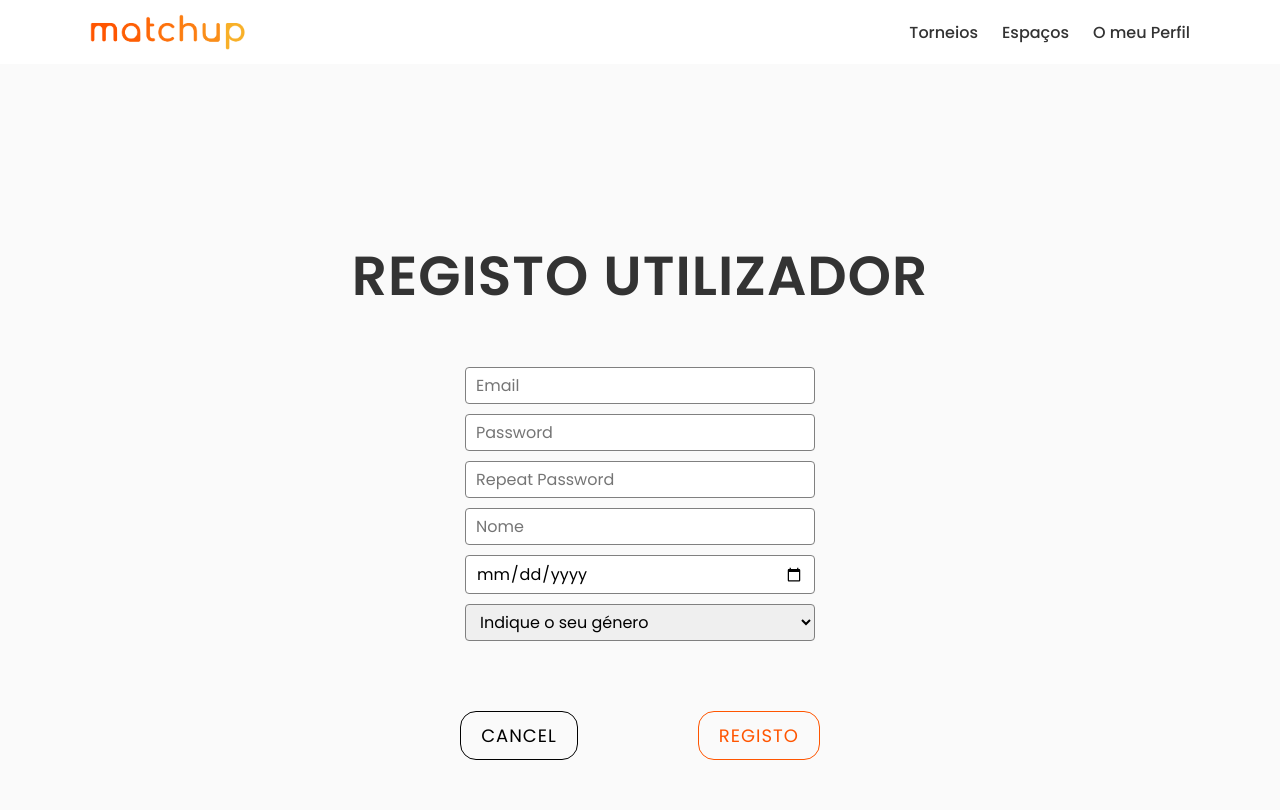
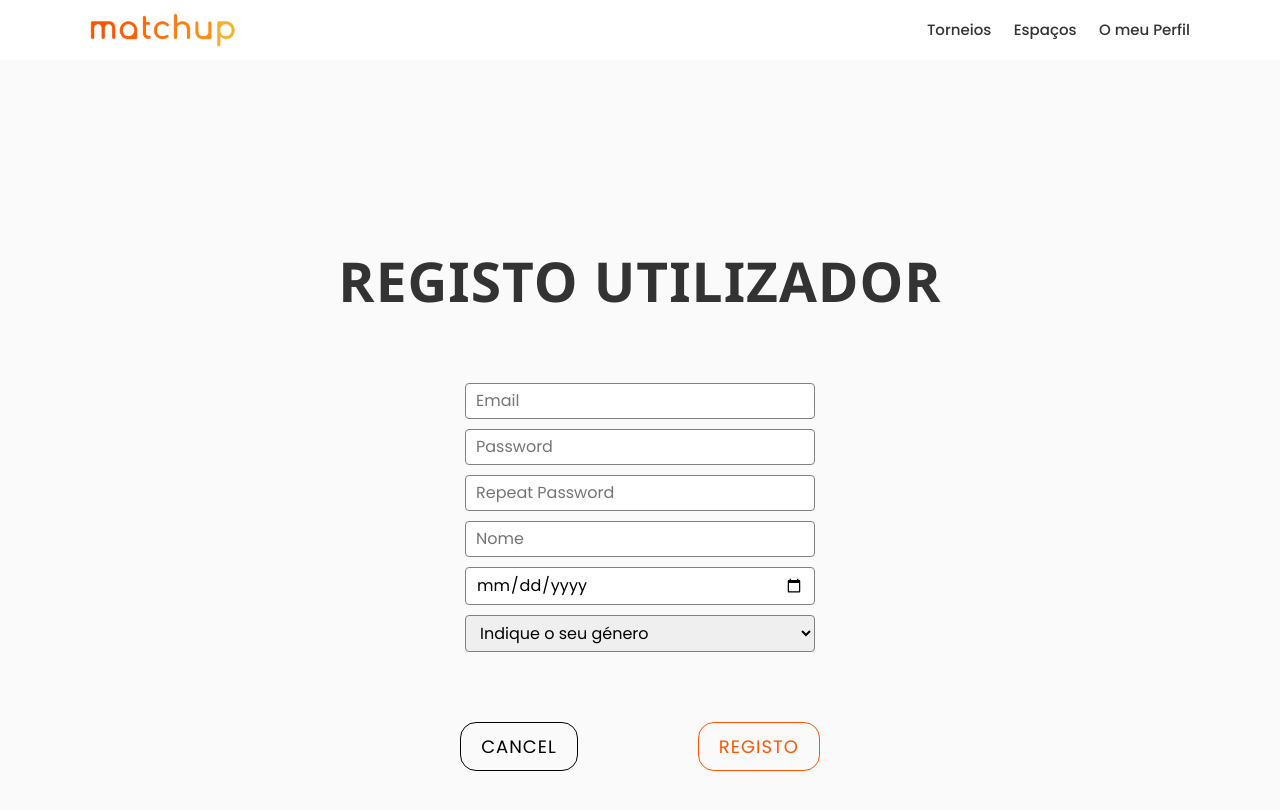
Before and after one commit to Tourette137/PI_PrimeG, a React (Create React App) app in the folder app_frontend/: page /registo in a window 1280 px wide. Shown: the top 810 px of the page. Built offline with nearby package versions, Linux system fonts and the light colour scheme.

Commit message:
Correção cena errada.

```diff
--- a/app_frontend/public/index.html
+++ b/app_frontend/public/index.html
@@ -11,6 +11,9 @@
     <!-- UNI ICONS -->
     <link rel="stylesheet" href="https://unicons.iconscout.com/release/v4.0.0/css/line.css">
 
+    <!-- W3 CSS -->
+    <link rel="stylesheet" href="https://www.w3schools.com/w3css/4/w3.css">
+
     <title>Matchup</title>
   </head>
   <body>
--- a/app_frontend/src/components/NavbarDynamic.js
+++ b/app_frontend/src/components/NavbarDynamic.js
@@ -83,12 +83,12 @@ export function NavbarDynamic() {
 
                     </ul>
 
-                    <i class="uil uil-times nav__close" onClick={() => setShowMenu(!showMenu)}></i>
+                    <i className="uil uil-times nav__close" onClick={() => setShowMenu(!showMenu)}></i>
 
                 </div>
 
                 <div className="nav__toggle" onClick={() => setShowMenu(!showMenu)}>
-                    <i class="uil uil-apps"></i>
+                    <i className="uil uil-apps"></i>
                 </div>
 
             </nav>
--- a/app_frontend/src/pages/Login.js
+++ b/app_frontend/src/pages/Login.js
@@ -56,7 +56,7 @@ export function Login() {
         <>
         <NavbarDynamic/>
 
-        <form className="login-info-form" onSubmit={handleLogin}>
+        <form className="login-info-form w3-mobile" onSubmit={handleLogin}>
             <h1>Iniciar Sessão</h1>
             <div className="campoDados">
                 <p style={{color: "red", marginBottom:"10px"}}>{alert ? alertMsg : ''}</p>
--- a/app_frontend/src/pages/Registo.js
+++ b/app_frontend/src/pages/Registo.js
@@ -64,7 +64,7 @@ export function Registo() {
     return (
         <>
         <NavbarDynamic/>
-        <form className="login-info-form" onSubmit={handleRegisto} style={{marginTop:"-10px"}}>
+        <form className="login-info-form w3-mobile" onSubmit={handleRegisto} style={{marginTop:"-10px"}}>
             <h1>Registo utilizador</h1>
             <div className="campoDados">
                 <p style={{color: "red", marginBottom:"10px"}}>{alert ? alertMsg : ''}</p>
```
